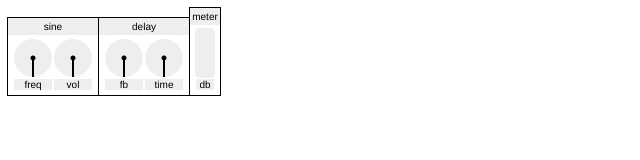
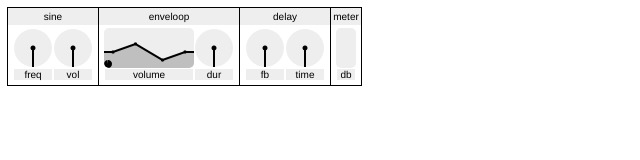
Before and after one commit to taylorbf/WAM, a website: page test.html in a window 1280 px wide. Shown: the whole page, without its empty margins (0-640 px from the left). Drawn offline with Linux system fonts and the light colour scheme.

Commit message:
enveloop

```diff
--- a/WAM.js
+++ b/WAM.js
@@ -399,7 +399,7 @@ Modules = {
 	"meter": {
 		size: {
 			w: 20,
-			h: 62
+			h: 52
 		},
 		audio: function() {
 			this.components[0].setup(WAM.context,this.input);
@@ -414,14 +414,56 @@ Modules = {
 			},
 			size: {
 				w: 20,
-				h: 50
+				h: 40
 			},
 			loc: {
 				x: 0,
 				y: 0
 			}
 		}
-	]}
+	]},
+	"enveloop": {
+		size: {
+			w: 130,
+			h: 52
+		},
+		audio: function() {
+			this.input.connect(this.output)
+			this.components[0].looping = true
+			this.components[0].start()
+		},
+		interface: [
+		{
+			type: "envelope",
+			label: "volume",
+			action: function(data) {
+				this.input.gain.value = data.amp
+			},
+			size: {
+				w: 90,
+				h: 40
+			},
+			loc: {
+				x: 0,
+				y: 0
+			}
+		},
+		{
+			type: "dial",
+			label: "dur",
+			action: function(data) {
+				this.components[0].duration = data.value * 3000 + 10
+			},
+			size: {
+				w: 40,
+				h: 40
+			},
+			loc: {
+				x: 90,
+				y: 0
+			}
+		}
+	]},
 }
 
 
--- a/test.html
+++ b/test.html
@@ -14,6 +14,7 @@
 
 		var routing = WAM.route([
 			WAM.sine(),
+			WAM.enveloop(),
 			WAM.delay(),
 			WAM.meter(),
 			WAM.out()
```
